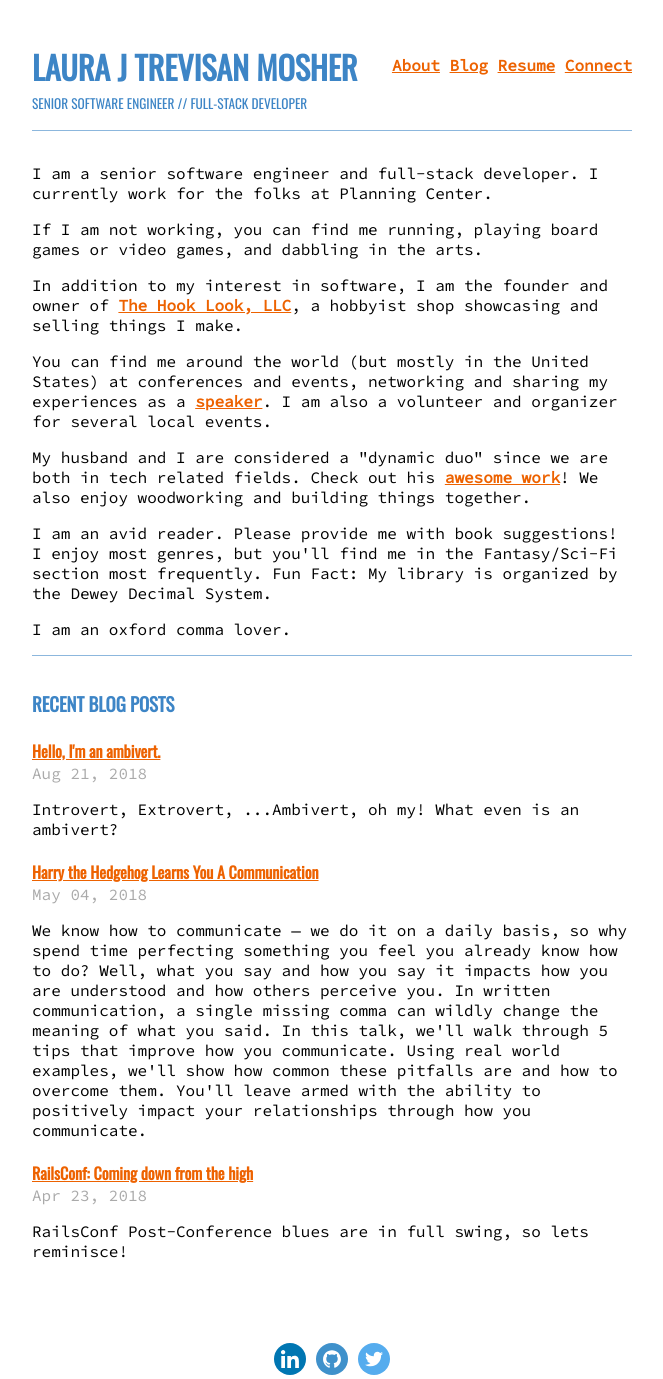
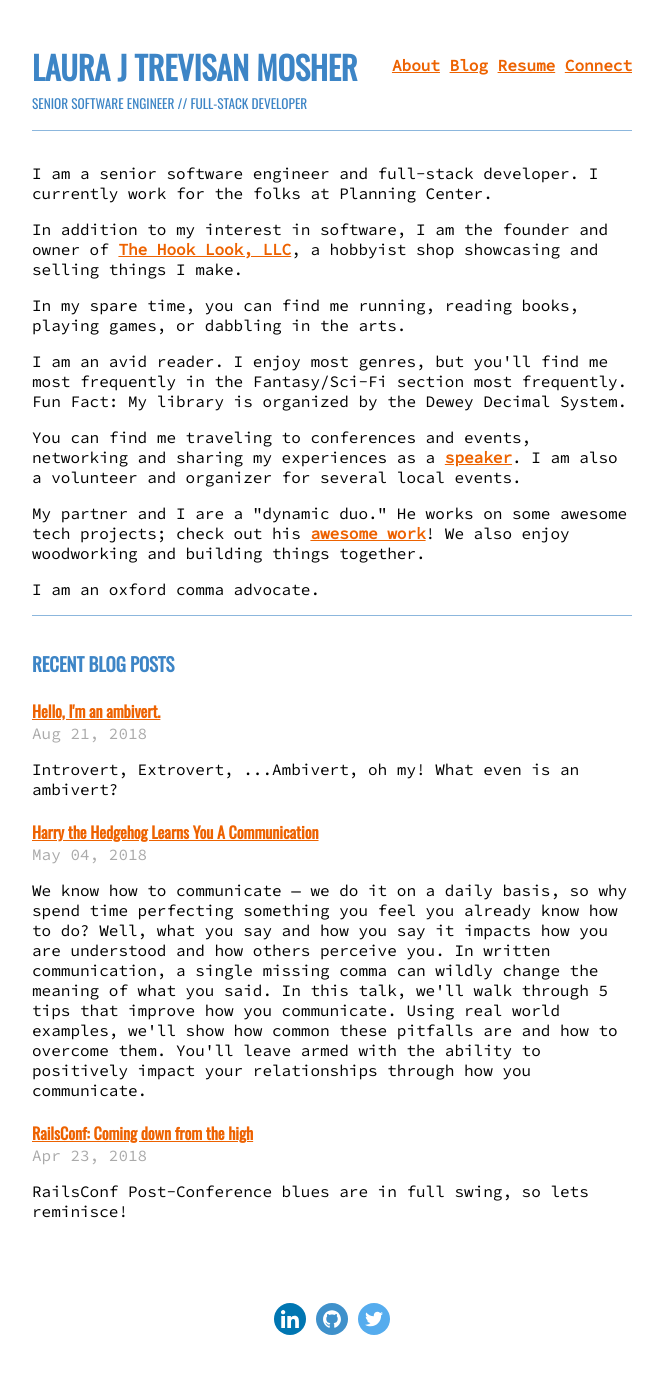
Before and after one commit to lauramosher/lauramosher.github.io, a Jekyll site: the page built from index.html, in a window 1280 px wide. Shown: the whole page, without its empty margins (308-971 px from the left). Built offline with Jekyll 4.4.1, drawn with Linux system fonts in a browser that asks for light colours; after the commit the page ends 1339 px from its top, so only the background shows below that.

Commit message:
Update about me text and the related readme

```diff
--- a/index.html
+++ b/index.html
@@ -4,15 +4,15 @@ layout: home
 
 <section>
   <p>I am a senior software engineer and full-stack developer. I currently work for the folks at Planning Center.</p>
-  <p>If I am not working, you can find me running, playing board games or video games, and dabbling in the arts.</p>
   <p>In addition to my interest in software, I am the founder and owner of <a href="https://thehooklookllc.com">The Hook Look, LLC</a>, a hobbyist shop showcasing and selling things I make.</p>
-  <p>You can find me around the world (but mostly in the United States) at conferences and events, networking and sharing my experiences as a <a href="/blog/category/speaking">speaker</a>. I am also a volunteer and organizer for several local events.</p>
-  <p>My husband and I are considered a "dynamic duo" since we are both in tech related fields. Check out his <a href="https://michaelmosher.github.io">awesome work</a>! We also enjoy woodworking and building things together.</p>
-  <p>I am an avid reader. Please provide me with book suggestions! I enjoy most genres, but you'll find me in the Fantasy/Sci-Fi section most frequently. Fun Fact: My library is organized by the Dewey Decimal System.</p>
-  <p>I am an oxford comma lover.</p>
+  <p>In my spare time, you can find me running, reading books, playing games, or dabbling in the arts.</p>
+  <p>I am an avid reader. I enjoy most genres, but you'll find me most frequently in the Fantasy/Sci-Fi section most frequently. Fun Fact: My library is organized by the Dewey Decimal System.</p>
+  <p>You can find me traveling to conferences and events, networking and sharing my experiences as a <a href="/blog/category/talks">speaker</a>. I am also a volunteer and organizer for several local events.</p>
+  <p>My partner and I are a "dynamic duo." He works on some awesome tech projects; check out his <a href="https://michaelmosher.github.io">awesome work</a>! We also enjoy woodworking and building things together.</p>
+  <p>I am an oxford comma advocate.</p>
 </section>
 
-<section>
+<section class="separator">
   <h3>Recent Blog Posts</h3>
   {% for post in site.posts limit:3 %}
     <article>
```
Also changed, not shown: README.md.
